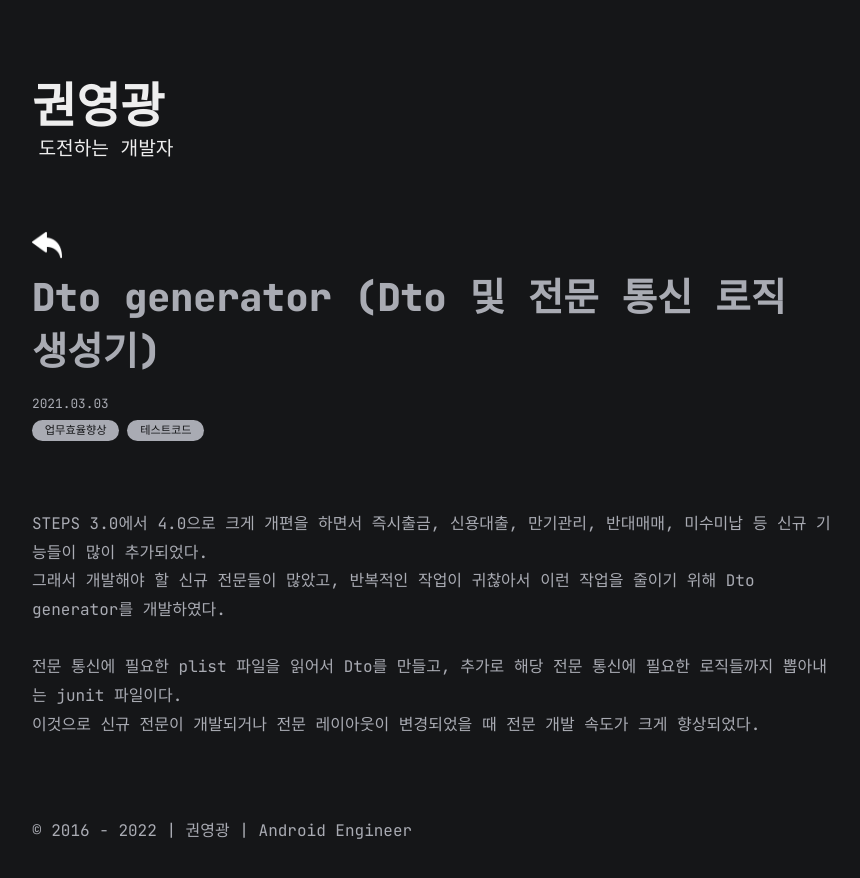
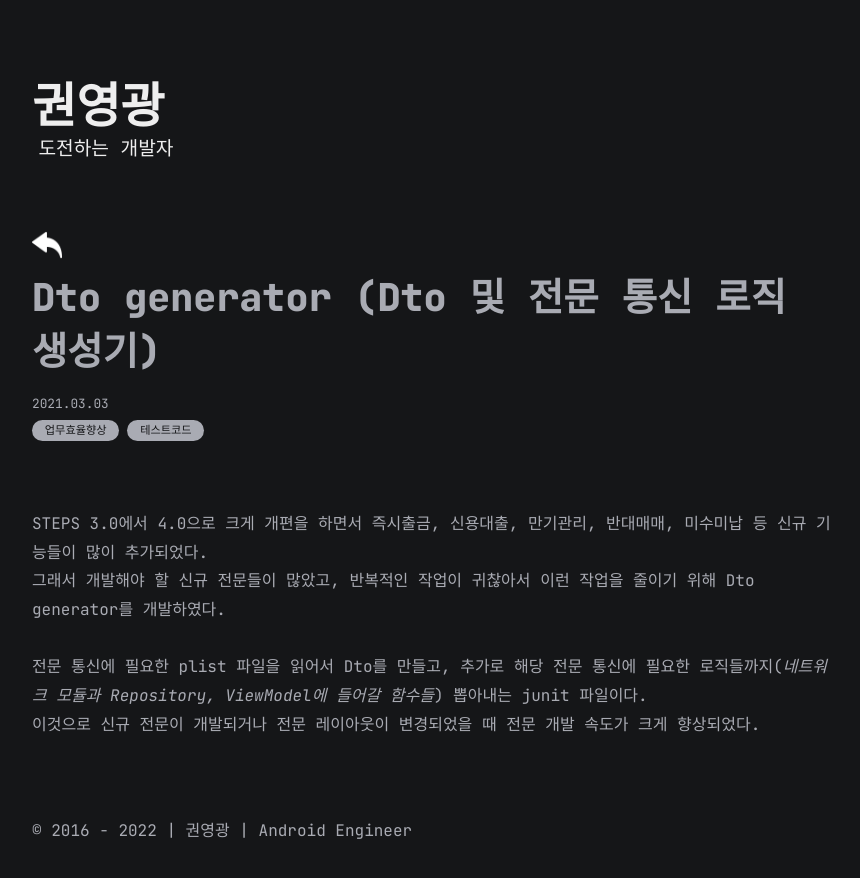
Before and after one commit to kwon0koang/kwon0koang.github.io, a Jekyll site: the page built from all_collections/_posts/2021-03-03-dto-generator.md, in a window 1280 px wide. Shown: the top 878 px of the page, without its empty margins (208-1068 px from the left). Built offline with Jekyll 4.4.1, drawn with Linux system fonts in a browser that asks for light colours.

Commit message:
[kyk] 포스트 수정

```diff
--- a/all_collections/_posts/2021-03-03-dto-generator.md
+++ b/all_collections/_posts/2021-03-03-dto-generator.md
@@ -8,5 +8,5 @@ categories: [업무효율향상, 테스트코드]
 STEPS 3.0에서 4.0으로 크게 개편을 하면서 즉시출금, 신용대출, 만기관리, 반대매매, 미수미납 등 신규 기능들이 많이 추가되었다.
 그래서 개발해야 할 신규 전문들이 많았고, 반복적인 작업이 귀찮아서 이런 작업을 줄이기 위해 Dto generator를 개발하였다.
 
-전문 통신에 필요한 plist 파일을 읽어서 Dto를 만들고, 추가로 해당 전문 통신에 필요한 로직들까지 뽑아내는 junit 파일이다.
+전문 통신에 필요한 plist 파일을 읽어서 Dto를 만들고, 추가로 해당 전문 통신에 필요한 로직들까지(_네트워크 모듈과 Repository, ViewModel에 들어갈 함수들_) 뽑아내는 junit 파일이다.
 이것으로 신규 전문이 개발되거나 전문 레이아웃이 변경되었을 때 전문 개발 속도가 크게 향상되었다.
```
